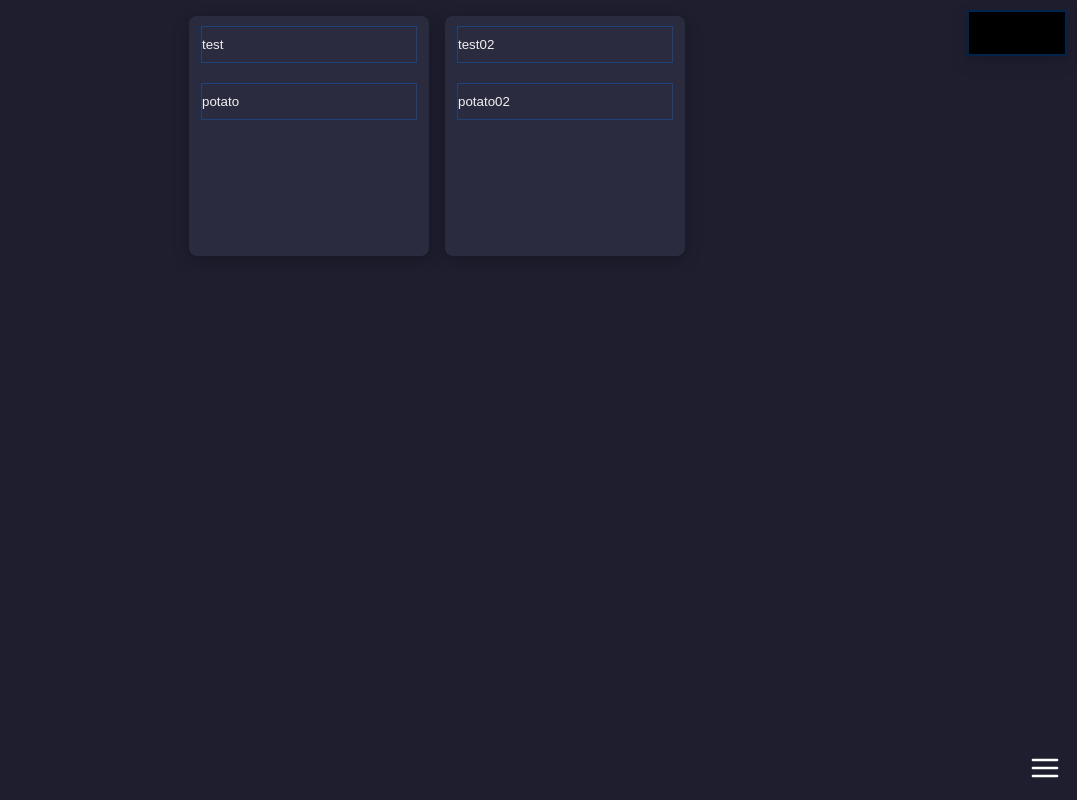
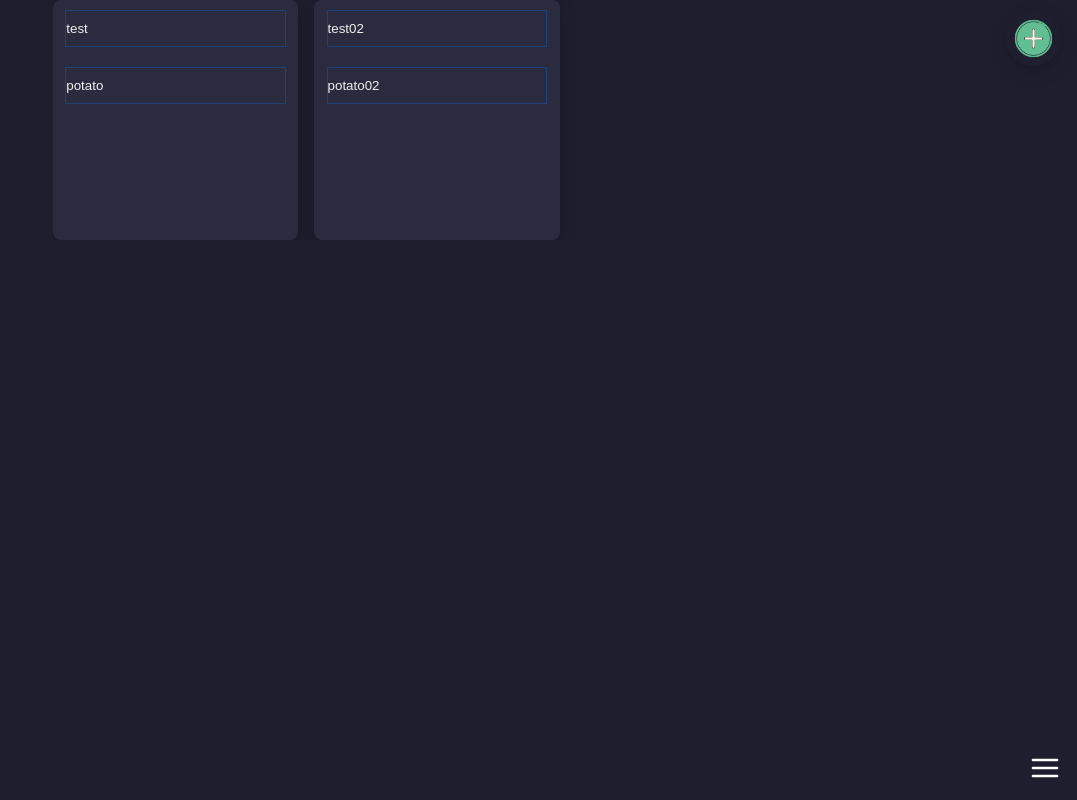
Before and after one commit to Yanis-mnh/todo-list, a React (Vite) app: page / in a window 1280 px wide. Shown: the whole page, without its empty margins (203-1280 px from the left). Built offline with nearby package versions, Linux system fonts and the light colour scheme.

Commit message:
add: icon;\n change: grid style;

```diff
--- a/src/components/Notes.tsx
+++ b/src/components/Notes.tsx
@@ -28,7 +28,7 @@ export default function Notes() {
           className="addNoteButton"
           onClick={() => HandelClick(" ", " ", notes, SetNotes)}
         >
-          ADD NOTE
+          <img src="icons/add_icon.png"></img>
         </button>
         {notes.map((value, index) => (
           <Note key={index} titre={value[0]} note={value[1]}></Note>
--- a/src/index.css
+++ b/src/index.css
@@ -23,15 +23,13 @@ html, body{
     /* grid shit*/
     display: grid;
     gap: 1em;
-    grid-template-columns: repeat(auto-fill, 240px);
+    grid-template-columns: repeat(auto-fill, minmax(240px,1fr));
     grid-template-rows: repeat(auto-fill,240px);
     align-items: center;
     justify-content: center;
     /* style shit*/
 
-
     overflow-y: scroll;
-    padding: 1em;
 
 }
 .note{
@@ -42,8 +40,8 @@ html, body{
     background-color: var(--note-bg-color);
     border-radius: .5em;
     box-shadow: var(--note-shadow);
-
-    width: 240px;
+    min-width: 240px;
+    width: auto;
     height: 240px;
 
     & input{
@@ -62,17 +60,21 @@ html, body{
     position: fixed;
     right: 10px;
     top: 10px;
+    width: 5em;
+    height: auto;
+    background-color: transparent;
+    border: none;
 
-    background-color: black;
-    box-shadow: var(--note-shadow);
-    border: 2px solid var(--input-border-color);
-    padding: 1em;
-    border-radius: 1px;
-
+    & img{
+        height: 100%;
+        width: 100%;
+        box-shadow: var(--note-shadow);
+        border-radius: 100%;
+    }
 
 }
 
-@media(min-width:800px){
+@media(min-width:900px){
     .note_container{
         margin-inline: 20%;
     }
```
Also changed, not shown: public/icons/add_icon.png (added).
